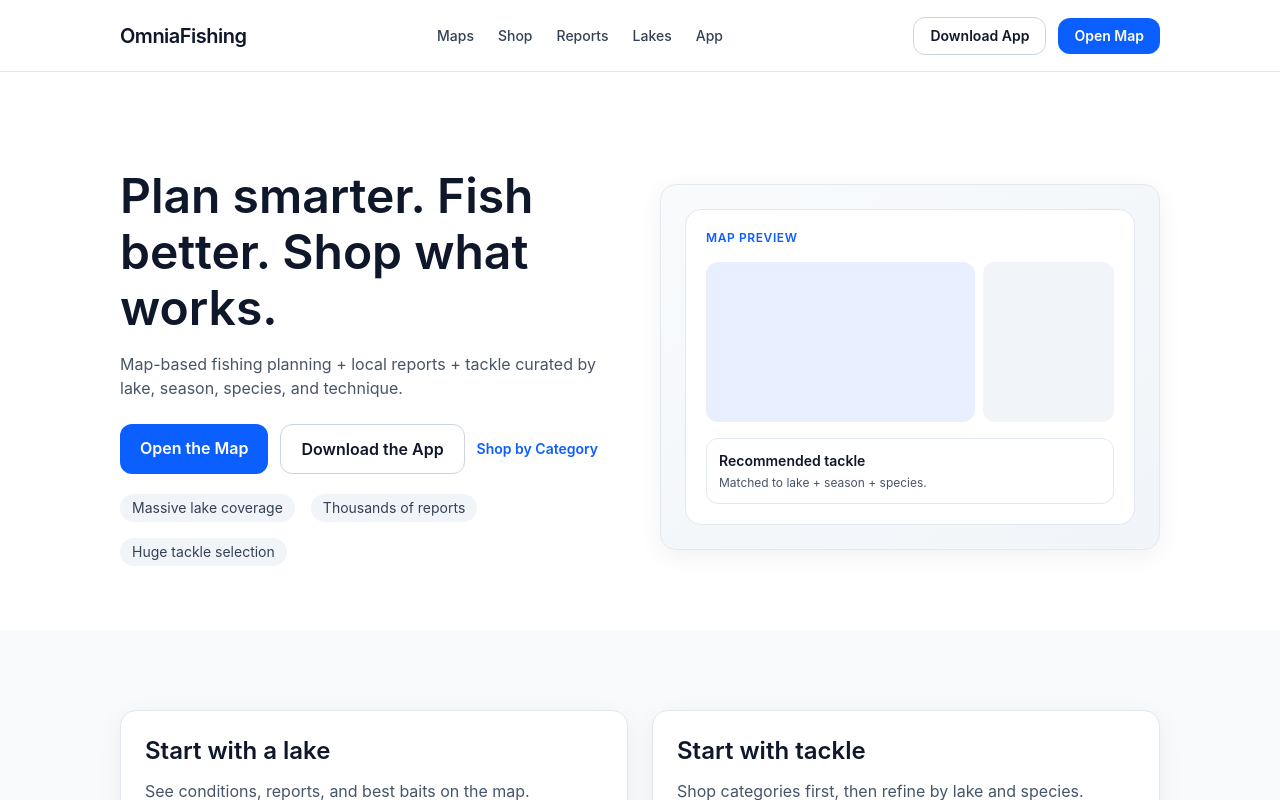
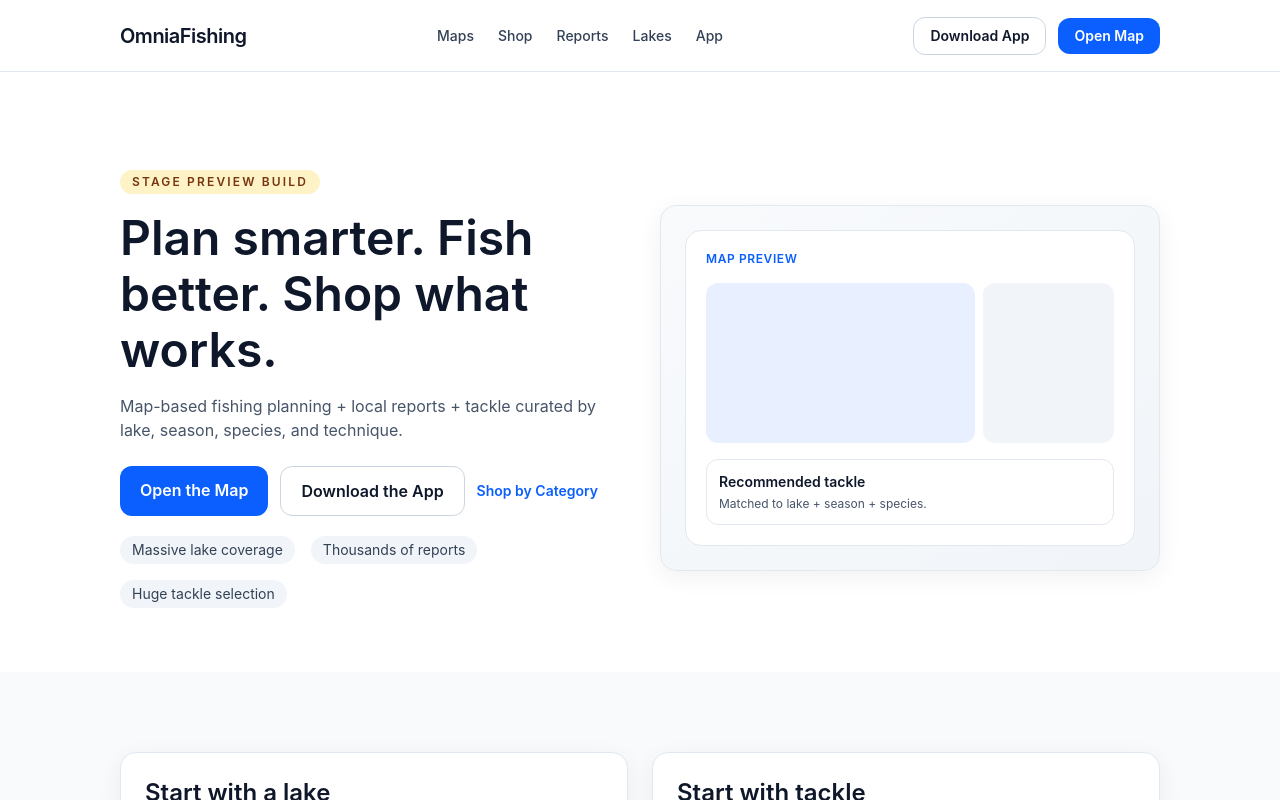
Before and after one commit to mjohnson280/new-omnia-fishing-homepage, a Next.js app: page / in a window 1280 px wide. Shown: the top 800 px of the page. Built offline with nearby package versions, Linux system fonts and the light colour scheme.

Commit message:
Add stage preview marker

```diff
--- a/components/Homepage.tsx
+++ b/components/Homepage.tsx
@@ -183,6 +183,9 @@
     <section className="pb-16 pt-[72px] lg:pb-16 lg:pt-24">
       <div className="container-shell grid items-center gap-10 lg:grid-cols-2">
         <div className="max-w-[560px]">
+          <p className="mb-4 inline-flex rounded-full bg-amber-100 px-3 py-1 text-xs font-semibold uppercase tracking-[0.18em] text-amber-900">
+            Stage Preview Build
+          </p>
           <h1 className="text-4xl font-semibold leading-[44px] md:text-5xl md:leading-[56px]">
             Plan smarter. Fish better. Shop what works.
           </h1>
```
